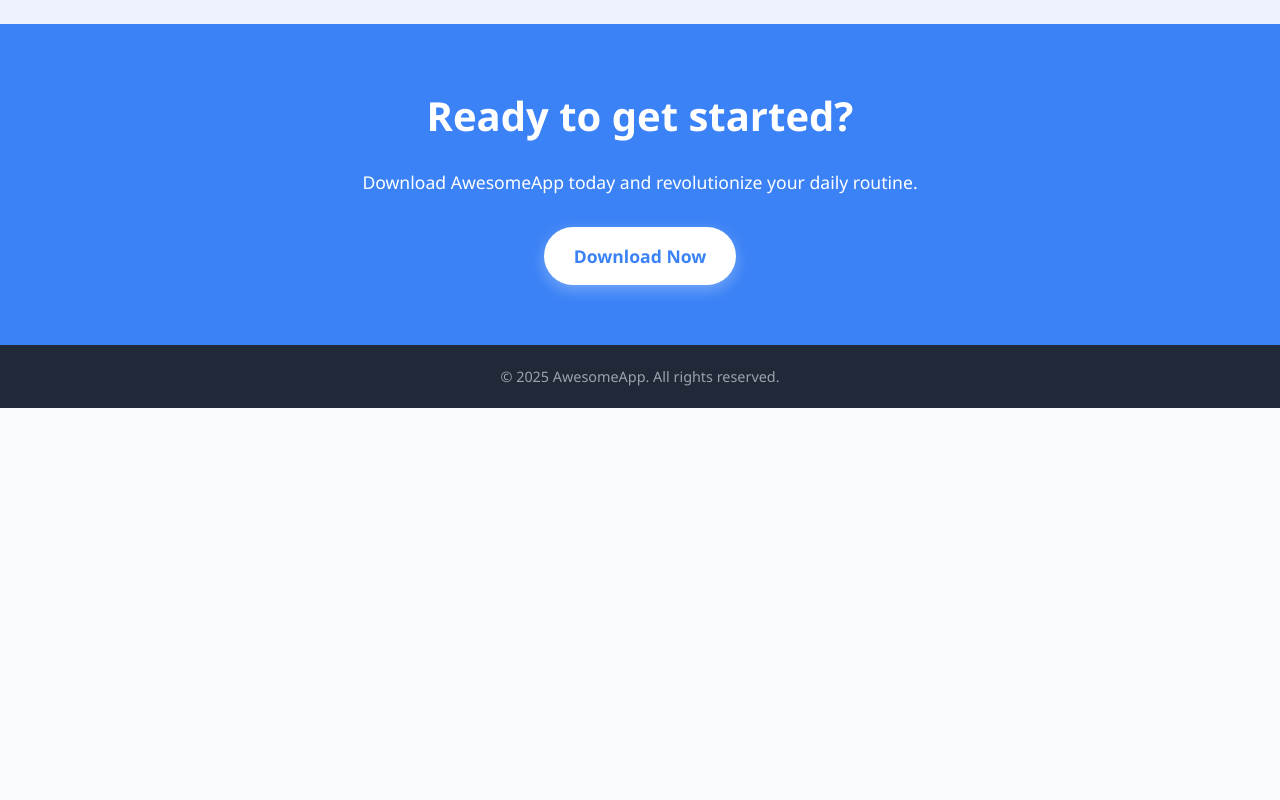
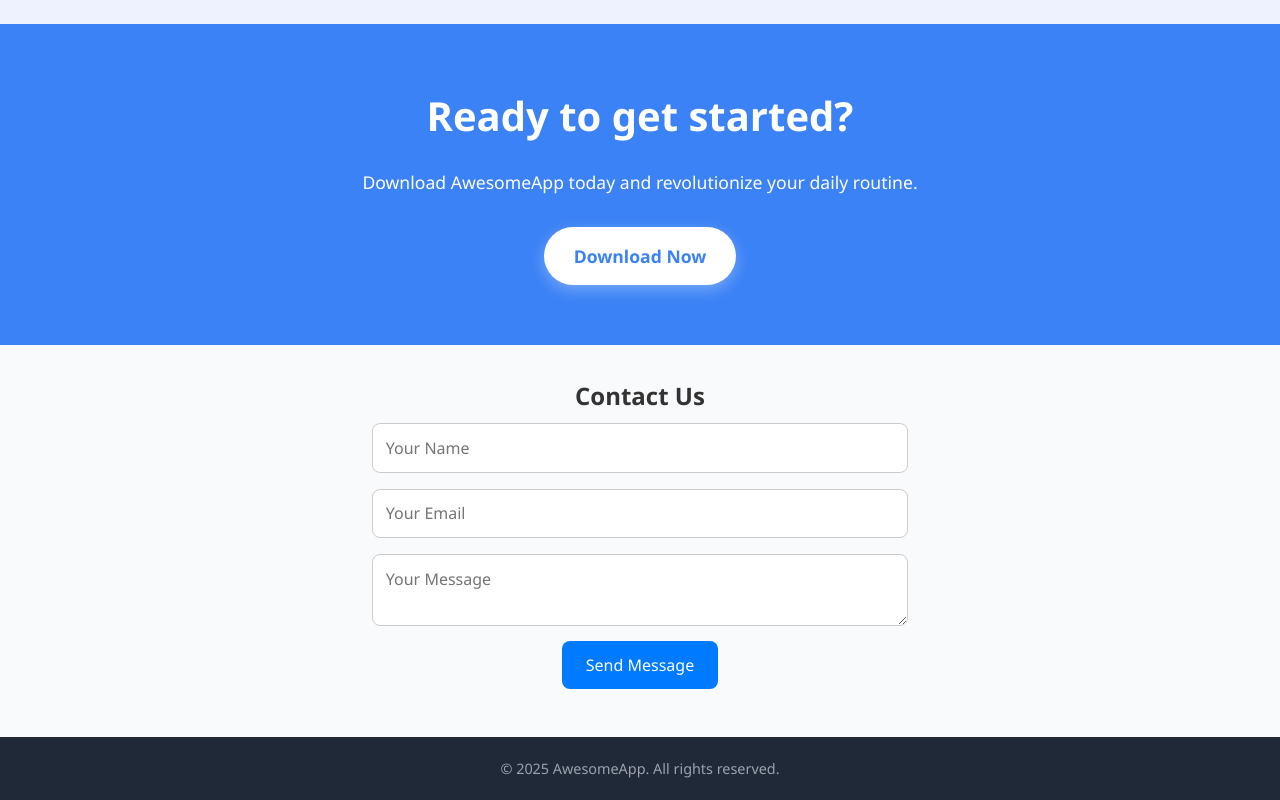
Before and after one commit to mtalha102503/app-landing-page, a plain HTML site: page index.html in a window 1280 px wide. Shown: the part 1458-2258 px from the top of the page. Before the commit the page ends 1866 px from the top, so only its background shows below. Drawn offline with Linux system fonts and the light colour scheme.

Commit message:
Update index.html

```diff
--- a/index.html
+++ b/index.html
@@ -83,7 +83,16 @@
   <p>Download AwesomeApp today and revolutionize your daily routine.</p>
   <a href="#" class="btn" aria-label="Download AwesomeApp Now">Download Now</a>
 </section>
-
+<section id="contact">
+  <h2>Contact Us</h2>
+  <form id="contact-form">
+    <input type="text" name="name" placeholder="Your Name" required />
+    <input type="email" name="email" placeholder="Your Email" required />
+    <textarea name="message" placeholder="Your Message" required></textarea>
+    <button type="submit">Send Message</button>
+    <p id="status-message"></p>
+  </form>
+</section>
 <footer>
   <p>© 2025 AwesomeApp. All rights reserved.</p>
 </footer>
```
